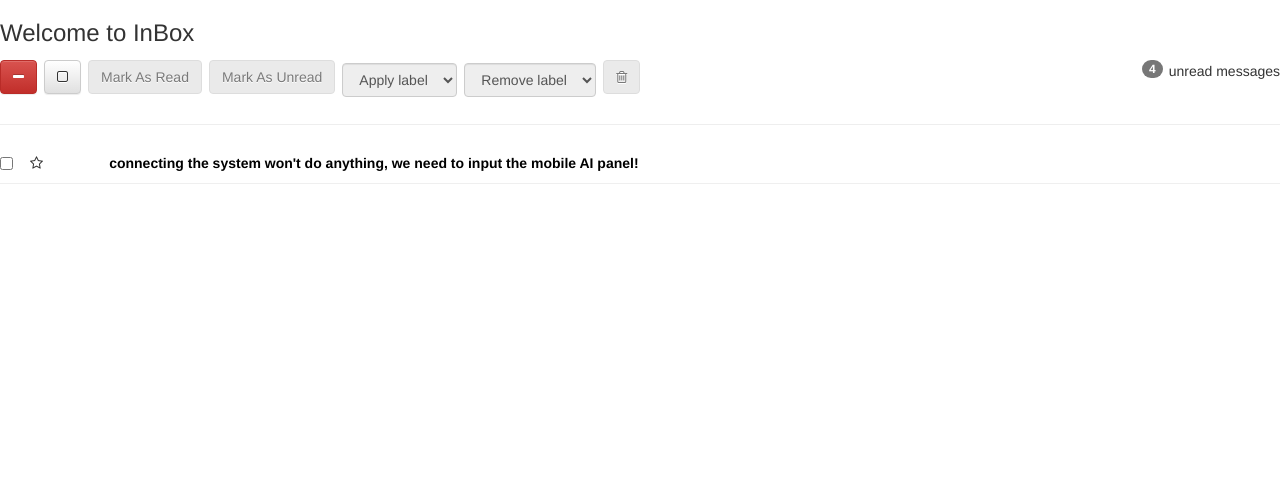
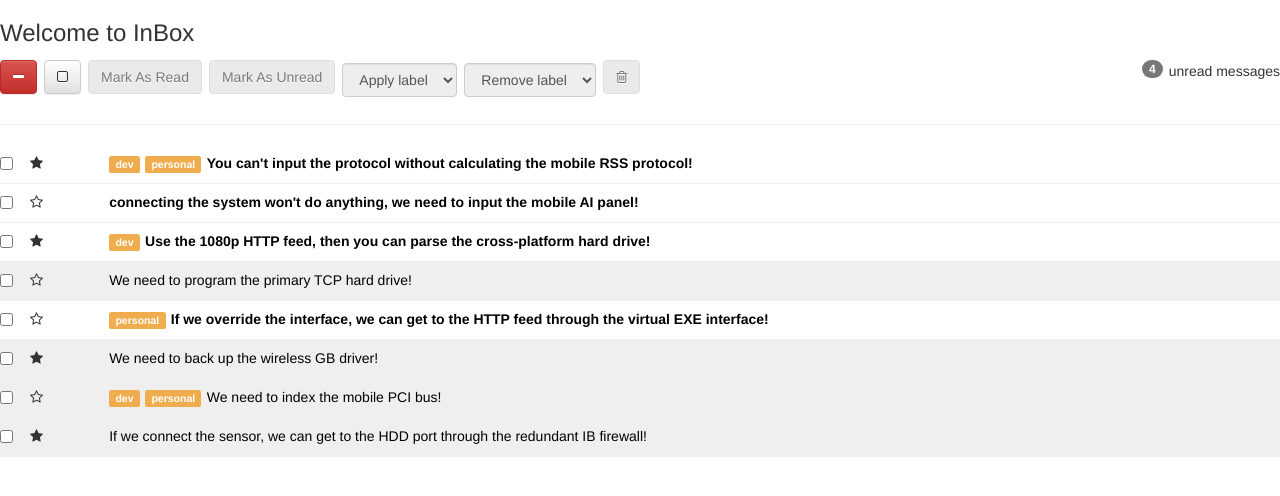
Before and after one commit to dcrut/react-inbox, a React (Create React App) app: page / in a window 1280 px wide. Shown: the top 496 px of the page. Built offline with nearby package versions, Linux system fonts and the light colour scheme.

Commit message:
Unit 3 Exersice 10 Checkpoint0

```diff
--- a/src/InBox.js
+++ b/src/InBox.js
@@ -11,15 +11,91 @@ class InBox extends Component {
     compose: false,
   }
 
+  removeMessages = (ids) => {
+    this.setState({
+        messages: this.state.messages.filter(message => ids.indexOf(message.id) < 0)
+      })
+  }
+
+  deleteLabel = (ids, label) => {
+    if (label === "Remove label") {
+      return
+    }
+
+    this.setState({
+      messages: this.state.messages.map(message => {
+        let n = ids.indexOf(message.id)
+        if (n < 0) {
+          return {...message}
+        }
+        let id = ids[n]
+        if (message.id === id && !!message.checked && message.checked) {
+          let i = message.labels.indexOf(label)
+          let labels = null
+          if (i < 0) {
+            labels = [...message.labels]
+            console.log('Remove labels = ', labels)
+          } else {
+            labels = [...message.labels.slice(0, i), ...message.labels.slice(i + 1)]
+            console.log('Remove LABELS = ', labels)
+          }
+          console.log('RemoveLabel new message: ', {...message, labels: [...labels]})
+          return {...message, labels: [...labels]}
+        } else {
+          console.log('RemoveLabel old message: ', {...message})
+          return {...message}
+        }
+      })
+    })
+
+  }
+
+  addLabel = (ids, label) => {
+    if (label === "Apply label") {
+      return
+    }
+
+      this.setState({
+        messages: this.state.messages.map(message => {
+          let n = ids.indexOf(message.id)
+          if (n < 0) {
+            return {...message}
+          }
+          let id = ids[n]
+          if (message.id === id && !!message.checked && message.checked) {
+            let i = message.labels.indexOf(label)
+            let labels = null
+            if (i < 0) {
+              labels = [...message.labels, label]
+              console.log('LABELS = ', labels)
+            } else {
+              labels = [...message.labels]
+              console.log('labels = ', labels)
+            }
+            console.log('AddLabel new message: ', {...message, labels: [...labels]})
+            return {...message, labels: [...labels]}
+          } else {
+            console.log('AddLabel old message: ', {...message})
+            return {...message}
+          }
+        })
+      })
+
+  }
+
   addMessage = message => {
+    console.log('Add Message: ', message)
     this.setState({
       messages: this.state.messages.concat(message)
     })
+    console.log('Last Added Message: ', this.state.messages[-1])
   }
 
-  readMessage = id => {
+  readMessage = (id, value) => {
+    console.log('Message read id: ', id)
+    console.log('Message read value: ', value)
     this.setState({
-      messages: this.state.messages.map(message => ( message.id === id ? {...message, read: true} : {...message} ) )
+      messages: this.state.messages.map(message => ( message.id === id ? {...message, read: value} : {...message} ) )
     })
   }
 
@@ -35,15 +111,41 @@ class InBox extends Component {
     })
   }
 
-  expandMessage = (id, value) => {
+  starredMessage = (id, value) => {
     this.setState({
-      messages: this.state.messages.map(message => ( message.id === id ? {...message, expand: value} : {...message} ) )
+      messages: this.state.messages.map(message => ( message.id === id ? {...message, starred: value} : {...message} ) )
     })
   }
 
-  starredMessage = (id, value) => {
+  expandMessage = (id, value) => {
+    console.log('Expand Message value: ', value)
     this.setState({
-      messages: this.state.messages.map(message => ( message.id === id ? {...message, starred: value} : {...message} ) )
+      messages: this.state.messages.map(message => ( message.id === id ? {...message, expand: value, read: true} : {...message} ) )
+    })
+  }
+
+  checkAllMessages = () => {
+    const checkedMessages = this.state.messages.reduce((count, message) => message.checked ? count + 1 : count, 0)
+      if (checkedMessages < this.state.messages.length) {
+        this.setState({
+          messages: this.state.messages.map(message => ({...message, checked: true}) )
+        })
+      } else {
+        this.setState({
+          messages: this.state.messages.map(message => ({...message, checked: false}) )
+        })
+      }
+  }
+
+  markCheckedMessagesAsRead = (status) => {
+    this.setState({
+      messages: this.state.messages.map(message => {
+        if (!!message.checked && message.checked && message.read === !status) {
+          return {...message, read: status}
+        } else {
+          return {...message}
+        }
+      })
     })
   }
 
@@ -51,10 +153,21 @@ class InBox extends Component {
     return (
       <div className="InBox">
         <h3>Welcome to InBox</h3>
-        <ToolBar messages={this.state.messages} compose={this.state.compose} toggleCompose={this.toggleCompose} />
+        <ToolBar
+          messages={this.state.messages}
+          compose={this.state.compose}
+          toggleCompose={this.toggleCompose}
+          checkAllMessages={this.checkAllMessages}
+          markCheckedMessagesAsRead={this.markCheckedMessagesAsRead}
+          addLabel={this.addLabel}
+          applyLabel='Apply label'
+          deleteLabel={this.deleteLabel}
+          removeLabel='Remove label'
+          removeMessages={this.removeMessages}
+        />
         {
           this.state.compose ?
-            <ComposeMessage messages={this.props.messages} addMessage={this.addMessage} />
+            <ComposeMessage messages={this.state.messages} addMessage={this.addMessage} />
                               :
             <hr />
         }
--- a/src/components/ComposeMessage.js
+++ b/src/components/ComposeMessage.js
@@ -3,9 +3,9 @@ import React from 'react'
 const ComposeMessage = ({messages, addMessage}) => (
   <form className="form-horizontal well" onSubmit={ e => { addMessage(
           {
-            id: messages.length,
-            subject: e.target.subject,
-            body: e.target.body,
+            id: messages.length+1,
+            subject: !!e.target.subject.value && e.target.subject.value !== '' ? e.target.subject.value : 'No Subject',
+            body: !!e.target.body.value && e.target.body.value !== '' ? e.target.body.value : '',
             read: false,
             starred: false,
             labels: []
--- a/src/components/InBoxMsgs.js
+++ b/src/components/InBoxMsgs.js
@@ -3,27 +3,26 @@ import '../index.css';
 import Message from './Message'
 
 const InBoxMsgs = ({messages, readMessage, checkedMessage, expandMessage, starredMessage}) => (
-// class InBoxMsgs extends Component {
-
-  // render() {
-  //   return(
-      <Message
-        id={messages[1].id}
-        subject={messages[1].subject}
-        read={messages[1].read}
-        starred={messages[1].starred}
-        readMessage={readMessage}
-        checkedMessage={checkedMessage}
-        checked={!!messages[1].checked ? messages[1].checked : false}
-        expand={!!messages[1].expand ? messages[1].expand : false}
-        expandMessage={expandMessage}
-        starredMessage={starredMessage}
-      />
-
-//     )
-//   }
-//
-// }
+      <div>
+      {
+        messages.map( (message,i) => (
+          <Message key={i}
+            id={message.id}
+            subject={message.subject}
+            read={ !!message.read ? message.read : !!message.read}
+            starred={message.starred}
+            readMessage={readMessage}
+            checkedMessage={checkedMessage}
+            checked={!!message.checked ? message.checked : !!message.checked}
+            expand={!!message.expand ? message.expand : !!message.expand}
+            expandMessage={expandMessage}
+            starredMessage={starredMessage}
+            body={!!message.body ? message.body : !!message.body}
+            labels={!!message.labels ? message.labels : []}
+          />
+        ))
+      }
+      </div>
 )
 
 export default InBoxMsgs
--- a/src/components/Message.js
+++ b/src/components/Message.js
@@ -1,94 +1,43 @@
-import React, { Component } from 'react';
+import React from 'react';
 import '../index.css';
 
-class Message extends Component {
-// const Message = ({id, subject, read, starred, readMessage, checkedMessage, checked}) => (
+const showBody = (expand, body) => (
+    expand ?
+      <div className="row message-body">
+         <div className="col-xs-11 col-xs-offset-1">
+            {!!body ? body : 'No Body Found'}
+         </div>
+      </div>
+    :
+      <div />
+)
 
-  state = {
-    expand: this.props.expand,
-    starred: this.props.starred,
-    checked: this.props.checked
-  }
+const Message = ({
+  id, subject, read, starred, readMessage, checkedMessage, checked, expand, expandMessage, starredMessage, body, labels
+}) => (
 
-  expandMsg = () => {
-    this.props.readMessage(this.props.id)
-    this.props.expandMessage(this.props.id, !this.state.expand)
-    this.setState({
-      expand: !this.state.expand
-    })
-  }
-
-  toggleStar = () => {
-    this.props.starredMessage(this.props.id, !this.state.starred)
-    this.setState({
-      starred: !this.state.starred
-    })
-  }
-
-  showStar = () => (
-    <i className={"star fa " + (this.state.starred ? "fa-star" : "fa-star-o") }></i>
-  )
-
-  showCheckbox = () => (
-    this.state.checked ?
-      <input type="checkbox" checked={true} onChange={this.toggleCheckbox} /> :
-      <input type="checkbox" checked={false} onChange={this.toggleCheckbox} />
-  )
-
-  toggleStar = () => {
-    this.props.starredMessage(this.props.id, !this.state.starred)
-    this.setState({
-      starred: !this.state.starred
-    })
-  }
-
-  toggleCheckbox = () => {
-    this.props.checkedMessage(this.props.id, !this.state.checked)
-    this.setState({
-      checked: !this.state.checked
-    })
-  }
-
-  showMessage = () => (
-    <div className={"row message " + (this.props.read ? "read" : "unread") }>
-      <div className="col-xs-1">
-        <div className="row">
-          <div className="col-xs-2">
-            {this.showCheckbox()}
+      <div>
+        <div className={"row message " + (read ? "read" : "unread") }>
+          <div className="col-xs-1">
+            <div className="row">
+              <div className="col-xs-2">
+                <input type="checkbox" checked={checked} onChange={e => checkedMessage(id, !checked)}/>
+              </div>
+              <div className="col-xs-2" onClick={e => { starredMessage(id, !starred) }}>
+                <i className={"star fa " + (starred ? "fa-star" : "fa-star-o") }></i>
+              </div>
+            </div>
           </div>
-          <div className="col-xs-2" onClick={this.toggleStar}>
-            {this.showStar()}
+          <div id="msgbody" className="col-xs-11" onClick={e => { expandMessage(id, !expand) }}>
+            {labels.map((label, i) => <span key={i} className="label label-warning">{label}</span>)}
+            <a name="msgbody">
+              {subject}
+            </a>
           </div>
         </div>
+        { showBody(expand, body) }
       </div>
-      <div id="msgbody" className="col-xs-11" onClick={this.expandMsg}>
-        <a name="msgbody">
-          {this.props.subject}
-        </a>
-      </div>
-    </div>
-  )
 
-  showBody = () => (
-      this.state.expand ?
-        <div className="row message-body">
-           <div className="col-xs-11 col-xs-offset-1">
-              {!!this.props.body ? this.props.body : 'No Body Found'}
-           </div>
-        </div>
-      :
-        <div />
-  )
-
-  render() {
-    return(
-      <div>
-        {this.showMessage()}
-        {this.showBody()}
-      </div>
-    )
-  }
-// )
-}
+)
 
 export default Message
```
Also changed, not shown: src/components/MessageClass.js (deleted, +0 -78 lines), src/components/ToolBar.js (+27 -21 lines).
